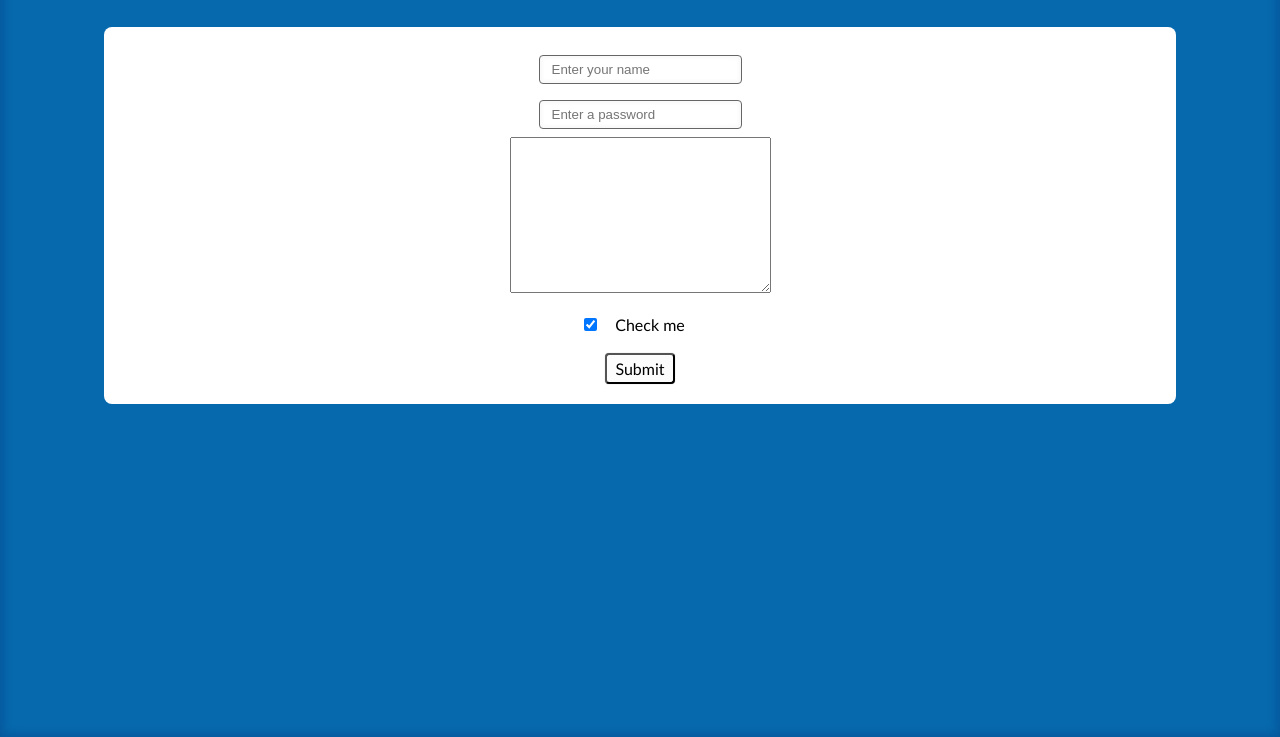
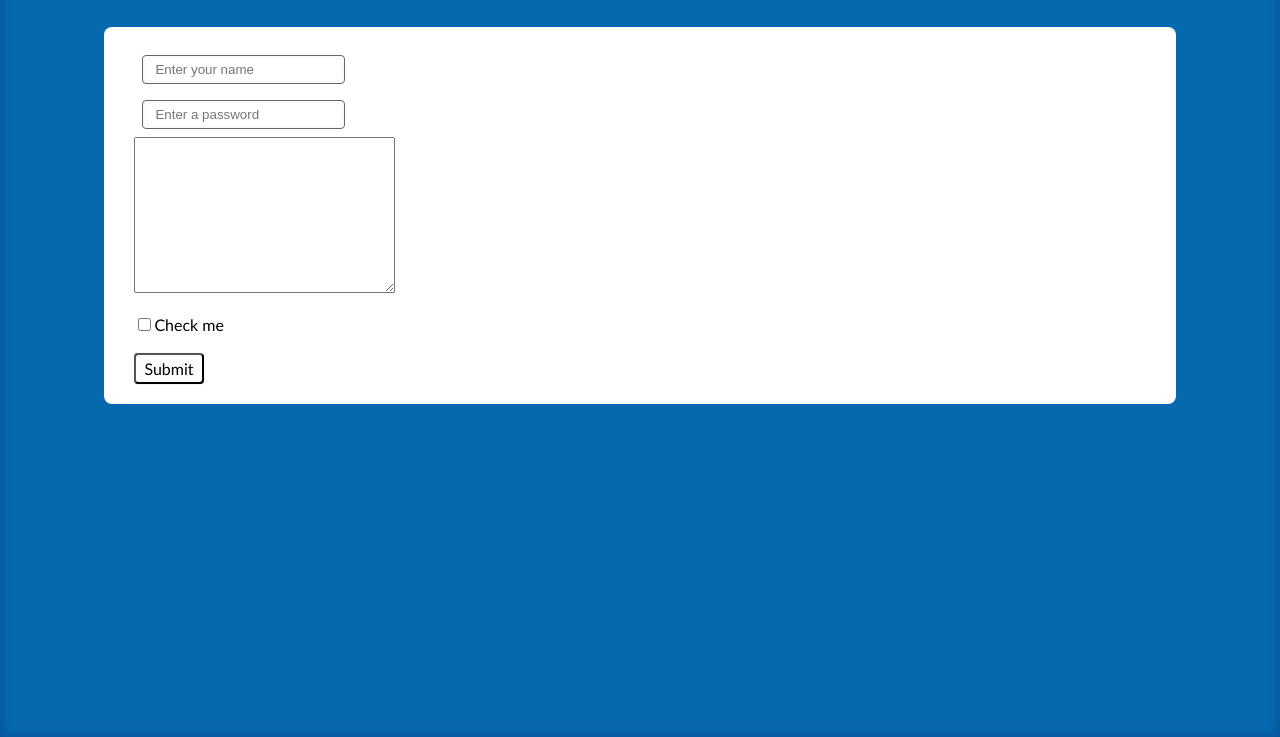
Before and after one commit to EZE22/Lightbox, a plain HTML site: page index.html in a window 1280 px wide. Shown: the part 63-800 px from the top of the page. Drawn offline with nearby package versions, Linux system fonts and the light colour scheme.

Commit message:
Updated some CSS styling

```diff
--- a/css/style.css
+++ b/css/style.css
@@ -50,7 +50,6 @@ body {
   clear: both; }
 
 #content {
-  text-align: center;
   overflow: auto;
   width: 80%;
   background-color: #fff;
--- a/index.html
+++ b/index.html
@@ -20,7 +20,7 @@
     <textarea id="message" name="" id="" cols="30" rows="10"></textarea>
     <span id="message-feedback"></span><br><br>
 
-    <input id="checkbox" type="checkbox" name="cb" checked><label for="">Check me</label>
+    <input id="checkbox" type="checkbox" name="cb"><label for="">Check me</label>
     <span id="checkbox-feedback"></span><br><br>
 
     <input id="submit" type="submit" value="Submit">
```
